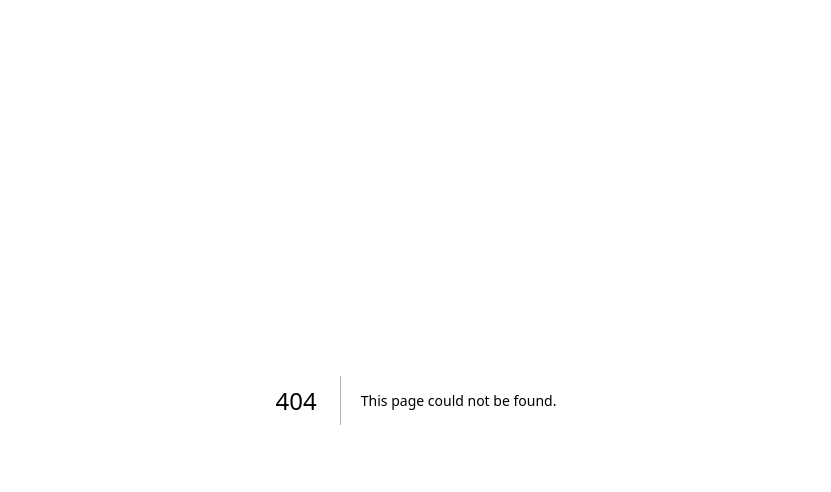
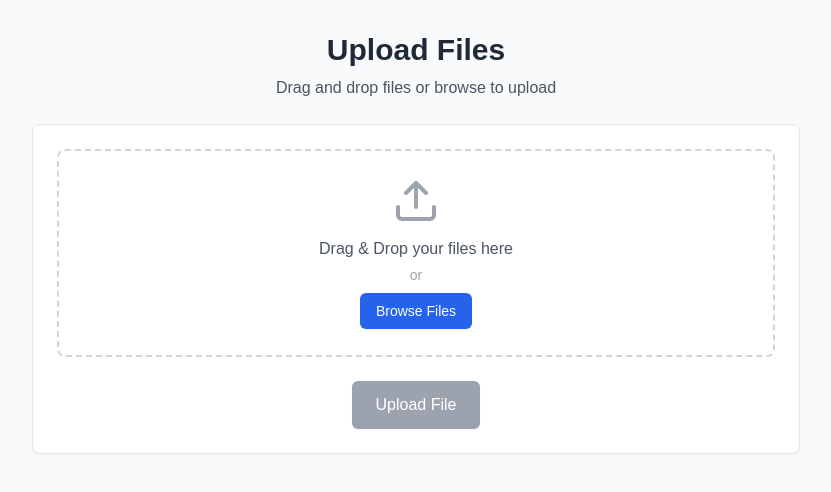
Before and after one commit to faizahmd2/web-application, a Next.js app: page /large-file-upload in a window 1280 px wide. Before the commit this address had no page. Shown: the top 492 px of the page, without its empty margins (224-1055 px from the left). Built offline with nearby package versions, Linux system fonts and the light colour scheme; no server answers.

Commit message:
add custom hook for exit prompt during uploads

```diff
--- /dev/null
+++ b/src/app/hooks/useExitPrompt.ts
@@ -0,0 +1,21 @@
+import { useEffect } from 'react';
+
+export default function useExitPrompt(uploading: boolean, onConfirm: any) {
+  useEffect(() => {
+    const handleBeforeUnload = (event: any) => {
+      if (uploading) {
+        event.preventDefault();
+        event.returnValue = "";
+      }
+    };
+
+    window.addEventListener('unload', onConfirm)
+
+    window.addEventListener('beforeunload', handleBeforeUnload);
+
+    return () => {
+      window.removeEventListener('beforeunload', handleBeforeUnload)
+      window.addEventListener('unload', onConfirm)
+    };
+  }, [uploading, onConfirm]);
+}
--- /dev/null
+++ b/src/app/large-file-upload/page.tsx
@@ -0,0 +1,272 @@
+'use client'
+
+import { useRef, useState } from "react";
+import { File, Upload as UploadIcon, X } from "lucide-react";
+import useExitPrompt from "../hooks/useExitPrompt";
+
+const apiBaseUrl = process.env.NEXT_PUBLIC_SOCKET_SERVER_URL;
+let controller = new AbortController();
+const UPLOAD_CHUNK_SIZE_PER_REQUEST = 5 * 1000; // In KB
+
+interface FileInfo {
+  file: File | null;
+  fileName: string;
+  fileSize: number;
+}
+
+const formatFileSize = (bytes: number): string => {
+  if (bytes === 0) return '0 Bytes';
+  const k = 1024;
+  const sizes = ['Bytes', 'KB', 'MB', 'GB'];
+  const i = Math.floor(Math.log(bytes) / Math.log(k));
+  return parseFloat((bytes / Math.pow(k, i)).toFixed(2)) + ' ' + sizes[i];
+};
+
+export default function Upload() {
+  const [upload, setUpload] = useState<boolean>(false);
+  const [fileInfo, setFileInfo] = useState<FileInfo>({
+    file: null,
+    fileName: "",
+    fileSize: 0,
+  });
+
+  const inputRef = useRef<HTMLInputElement | null>(null);
+  const progressRef = useRef<HTMLDivElement | null>(null);
+  const percentageRef = useRef<HTMLDivElement | null>(null);
+
+  async function uploadLargeFile() {
+    if (fileInfo.file) {
+      setUpload(true);
+      const { file, fileName, fileSize } = fileInfo;
+      const CHUNK_SIZE = 1024;
+      const SIZE_IN_KILOBYTE = fileSize / CHUNK_SIZE;
+      const chunkCount = Math.ceil(SIZE_IN_KILOBYTE / UPLOAD_CHUNK_SIZE_PER_REQUEST);
+      const chunkSize = UPLOAD_CHUNK_SIZE_PER_REQUEST * CHUNK_SIZE;
+
+      updateProgress("0"); // Initialize progress at 0%
+
+      const event = await handleUploadEvent(fileName, "start", fileSize, chunkCount);
+      if (!event) {
+        alert("Something bad happened, Please try again!");
+        setUpload(false);
+        return;
+      }
+
+      let isFailed = false;
+      let alertMessage = "";
+      let successCount = 0;
+      let totalBytesUploaded = 0;
+
+      for (let i = 0; i < chunkCount; i++) {
+        if (controller.signal.aborted) break;
+
+        const start = i * chunkSize;
+        const end = Math.min(start + chunkSize, fileSize);
+        const currentChunkSize = end - start;
+
+        // Calculate actual progress based on bytes uploaded
+        totalBytesUploaded += currentChunkSize;
+        const actualProgress = Math.min((totalBytesUploaded / fileSize) * 100, 100);
+        updateProgress(actualProgress.toFixed(1));
+
+        const chunk = file.slice(start, end);
+        const formData = new FormData();
+        formData.append("file", chunk);
+
+        const options: RequestInit = {
+          method: "POST",
+          body: formData,
+          signal: controller.signal,
+        };
+
+        let currentPart = i + 1;
+        try {
+          const response = await fetch(`${apiBaseUrl}/upload?fileName=${fileName}&currentPart=${currentPart}`, options);
+          if (!response.ok) {
+            isFailed = true;
+            alertMessage = "Something Went Wrong!";
+            break;
+          }
+          const responseData = await response.json();
+
+          alertMessage = responseData.message;
+          if (responseData.status === 1) {
+            successCount++;
+          } else {
+            isFailed = true;
+            break;
+          }
+        } catch (error) {
+          console.error(error);
+          isFailed = true;
+          break;
+        }
+      }
+
+      // Ensure 100% progress on successful completion
+      if (successCount === chunkCount) {
+        updateProgress("100");
+      }
+
+      if (successCount === chunkCount || isFailed) {
+        alert(alertMessage);
+        await handleUploadEvent(fileName, isFailed ? "drop" : "end");
+        if (!isFailed && inputRef.current) {
+          inputRef.current.value = "";
+          setFileInfo({ file: null, fileName: "", fileSize: 0 });
+        }
+      }
+      setUpload(false);
+    } else {
+      alert("Please Select File");
+    }
+  }
+
+  async function handleUploadEvent(
+    fileName: string,
+    type: string,
+    fileSize?: number,
+    totalParts?: number
+  ): Promise<boolean | string> {
+    try {
+      const response = await fetch(
+        `${apiBaseUrl}/upload-event/${type}?fileName=${fileName}&fileSize=${fileSize || 0}&totalParts=${totalParts}`
+      );
+      if (!response.ok) {
+        return false;
+      }
+
+      const responseData = await response.json();
+      return responseData.status === 0 ? false : responseData.message || true;
+    } catch (error) {
+      console.error(error);
+      return false;
+    }
+  }
+
+  const handleReloadDuringUpload = () => {
+    if (upload && fileInfo.fileName) {
+      controller.abort();
+      const img = new Image();
+      img.src = `${apiBaseUrl}/upload-event/drop?fileName=${fileInfo.fileName}`;
+    }
+  };
+
+  useExitPrompt(upload, handleReloadDuringUpload);
+
+  function updateProgress(percent: string) {
+    const percentage = Math.min(parseFloat(percent), 100);
+    if (progressRef.current) {
+      progressRef.current.style.width = `${percentage}%`;
+    }
+    if (percentageRef.current) {
+      percentageRef.current.textContent = `${percentage}%`;
+    }
+  }
+
+  const handleChange = (e: React.ChangeEvent<HTMLInputElement>) => {
+    const file = e.target.files?.[0] || null;
+    if (file) {
+      const fileName = `${Date.now()}_${file.name}`;
+      const fileSize = file.size;
+      setFileInfo({ file, fileName, fileSize });
+    }
+  };
+
+  const clearFile = () => {
+    if (inputRef.current) {
+      inputRef.current.value = "";
+    }
+    setFileInfo({ file: null, fileName: "", fileSize: 0 });
+  };
+
+  return (
+    <div className="min-h-screen bg-gray-50 flex flex-col items-center py-8 px-4 sm:px-6 lg:px-8">
+      <div className="w-full max-w-3xl text-center mb-6">
+        <h1 className="text-3xl font-bold text-gray-800 mb-2">Upload Files</h1>
+        <p className="text-gray-600">Drag and drop files or browse to upload</p>
+      </div>
+
+      <div className="w-full max-w-3xl bg-white border border-gray-200 rounded-lg shadow-sm p-6">
+        <label
+          htmlFor="file-upload"
+          className={`${
+            upload ? "opacity-50 pointer-events-none" : ""
+          } relative w-full h-52 border-2 border-dashed border-gray-300 rounded-lg flex flex-col justify-center items-center cursor-pointer hover:border-blue-500 transition-colors group`}
+        >
+          <div className="flex flex-col items-center">
+            <UploadIcon className="h-12 w-12 text-gray-400 mb-3 group-hover:text-blue-500" />
+            <span className="text-gray-600 font-medium mb-1">Drag & Drop your files here</span>
+            <span className="text-gray-400 text-sm mb-2">or</span>
+            <span className="px-4 py-2 bg-blue-600 text-white text-sm rounded-md shadow-sm hover:bg-blue-700 transition-colors">
+              Browse Files
+            </span>
+          </div>
+          <input
+            onChange={handleChange}
+            ref={inputRef}
+            type="file"
+            id="file-upload"
+            accept="*"
+            required
+            className="hidden"
+          />
+        </label>
+
+        {fileInfo.file && (
+          <div className="mt-4 p-4 bg-gray-50 rounded-lg flex items-center justify-between">
+            <div className="flex items-center space-x-3">
+              <File className="h-6 w-6 text-gray-500" />
+              <div className="flex flex-col">
+                <span className="text-sm font-medium text-gray-700">
+                  {fileInfo.file.name}
+                </span>
+                <span className="text-xs text-gray-500">
+                  {formatFileSize(fileInfo.fileSize)}
+                </span>
+              </div>
+            </div>
+            {!upload && (
+              <button
+                onClick={clearFile}
+                className="p-1 hover:bg-gray-200 rounded-full transition-colors"
+              >
+                <X className="h-5 w-5 text-gray-500" />
+              </button>
+            )}
+          </div>
+        )}
+
+        {upload && (
+          <div className="mt-4">
+            <div className="relative h-4 bg-gray-200 rounded-full overflow-hidden">
+              <div
+                ref={progressRef}
+                className="absolute top-0 left-0 h-full bg-blue-600 transition-all duration-300"
+                style={{ width: '0%' }}
+              ></div>
+            </div>
+            <div
+              ref={percentageRef}
+              className="text-sm text-center text-gray-600 mt-2"
+            >0%</div>
+          </div>
+        )}
+
+        <div className="mt-6 flex justify-center">
+          <button
+            disabled={upload || !fileInfo.file}
+            className={`px-6 py-3 text-white rounded-md shadow-sm transition-colors ${
+              upload || !fileInfo.file
+                ? "bg-gray-400 cursor-not-allowed"
+                : "bg-green-600 hover:bg-green-700"
+            }`}
+            onClick={uploadLargeFile}
+          >
+            {upload ? "Uploading..." : "Upload File"}
+          </button>
+        </div>
+      </div>
+    </div>
+  );
+}
```
Also changed, not shown: package.json (line endings or trailing spaces), 1 other file (tests, documents, lock files or other folders).
